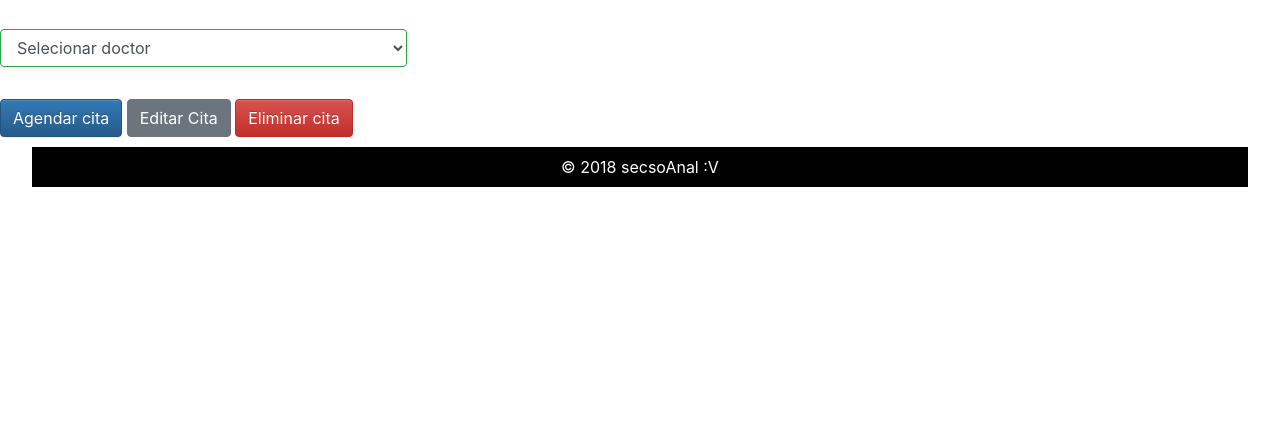
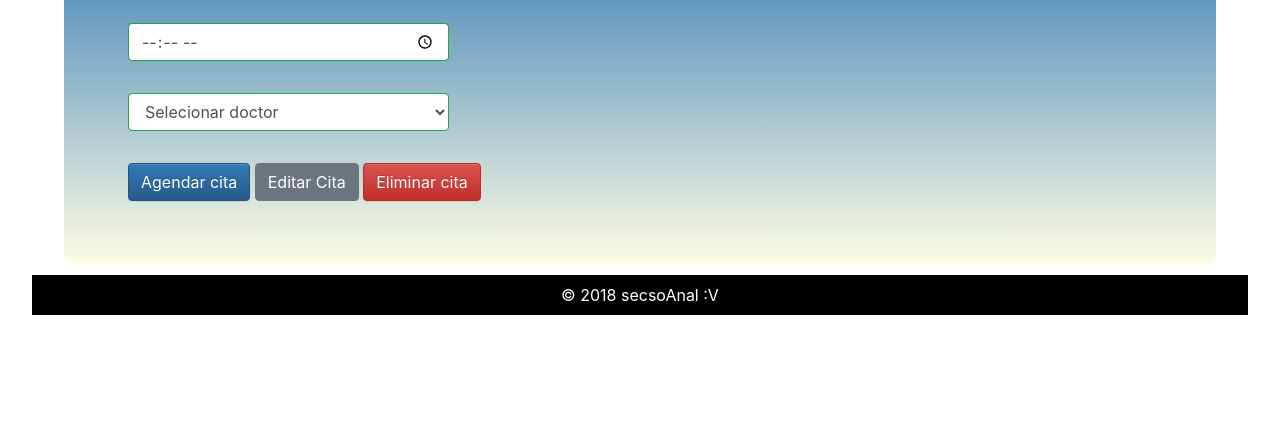
Before and after one commit to Almontoya02/EPS, a plain HTML site: page Citas.html in a window 1280 px wide. Shown: the part 357-800 px from the top of the page. Drawn offline with nearby package versions, Linux system fonts and the light colour scheme.

Commit message:
estilo de citas

```diff
--- a/css/style.css
+++ b/css/style.css
@@ -99,7 +99,7 @@ footer p{
 .audio{
     display: none;
 }
-.contenedorFormPac{
+.contenedorFormPac , .contenedorFormCitas{
     width: 90%;
     margin:10px auto;
     height: 50%;
```
